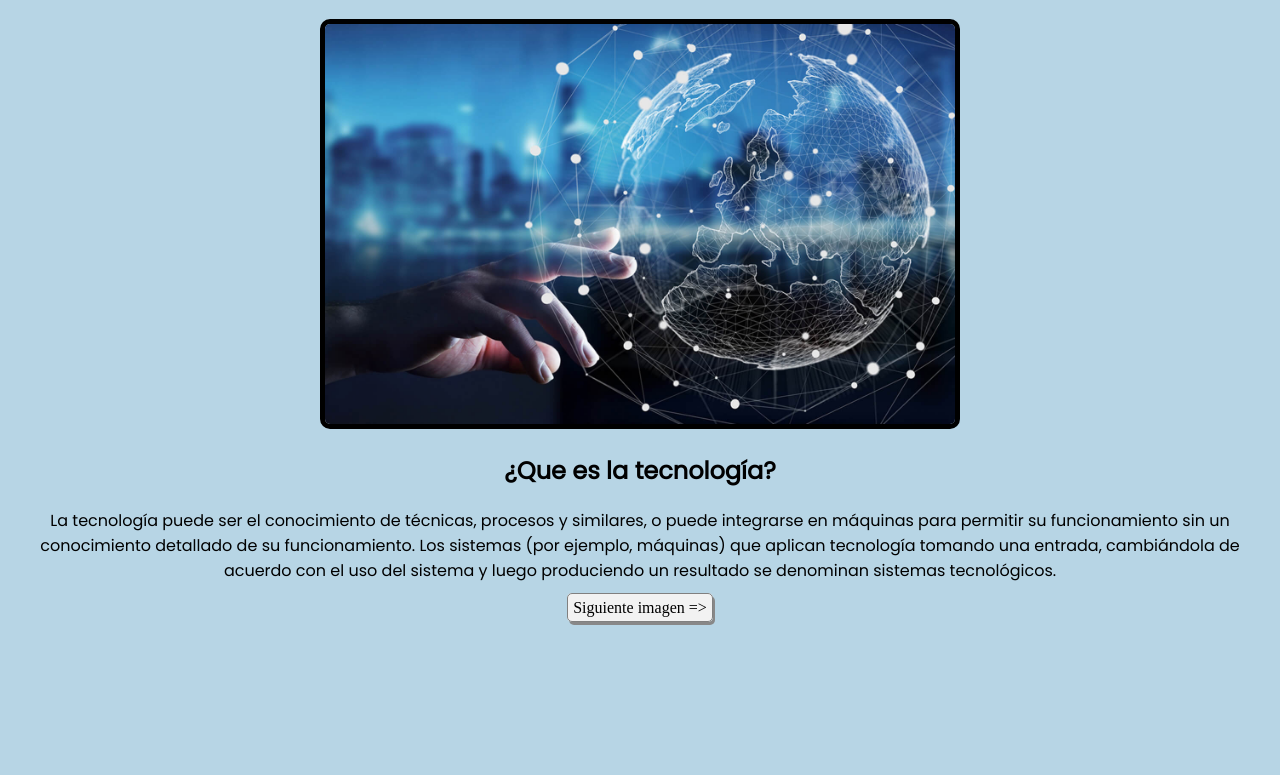
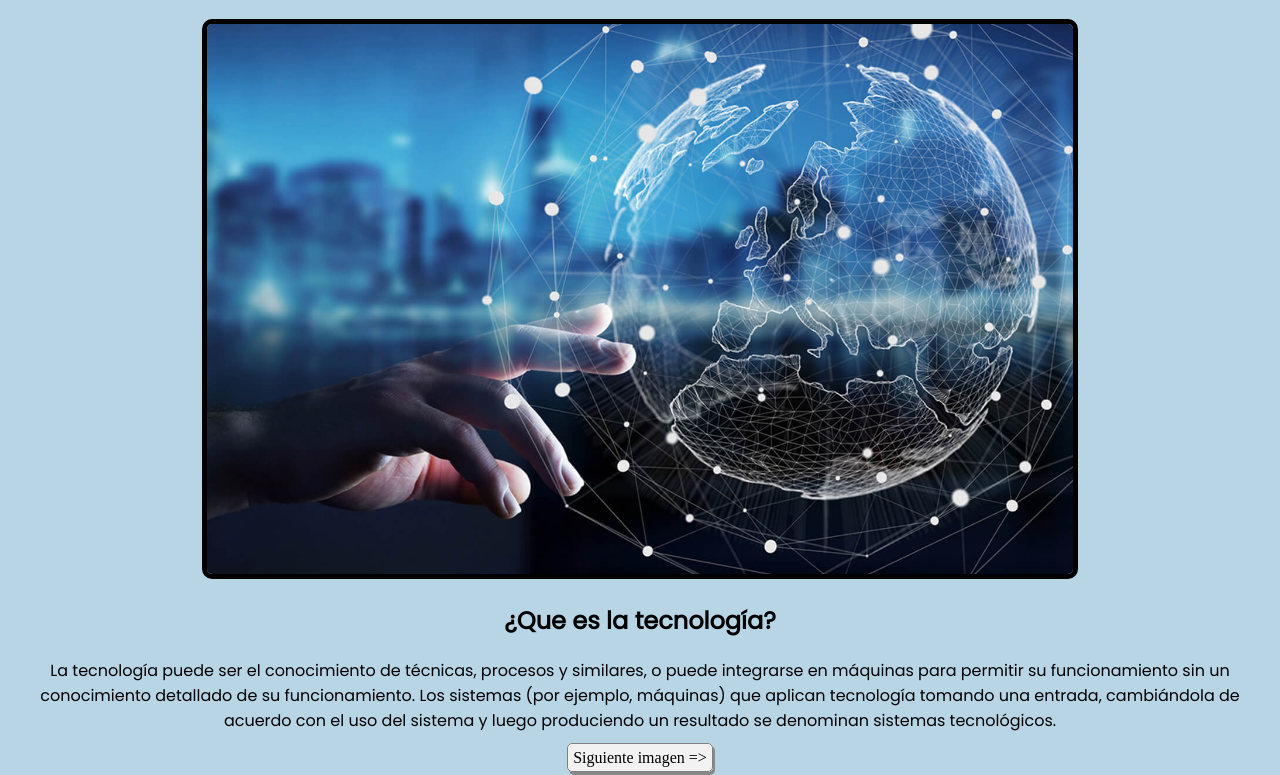
Before and after one commit to agustinarolando/entrega1, a plain HTML site: page index.html in a window 1280 px wide. In both pictures the pointer is over the picture 640 px from the left and 284 px from the top of the page. Shown: the part 61-836 px from the top of the page. Before the commit the page ends 800 px from the top, so only its background shows below. Drawn offline with Linux system fonts and the light colour scheme; a web font is replaced by a local one.

Commit message:
le puse un hover a la imagen

```diff
--- a/styles.css
+++ b/styles.css
@@ -21,6 +21,12 @@ h2, p {
     height: 400px;
 }
 
+.image:hover{
+    border: 5px solid black;
+    border-radius: 10px;
+    height: 550px;
+}
+
 .link-button {
     text-decoration: none;
     color: black;
```
